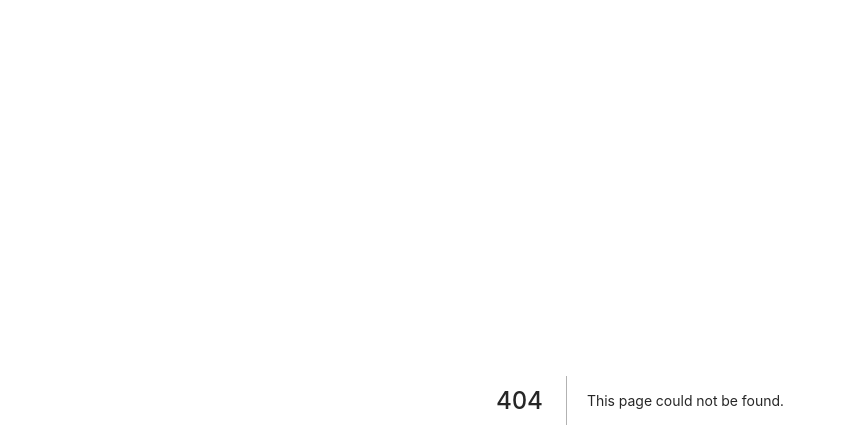
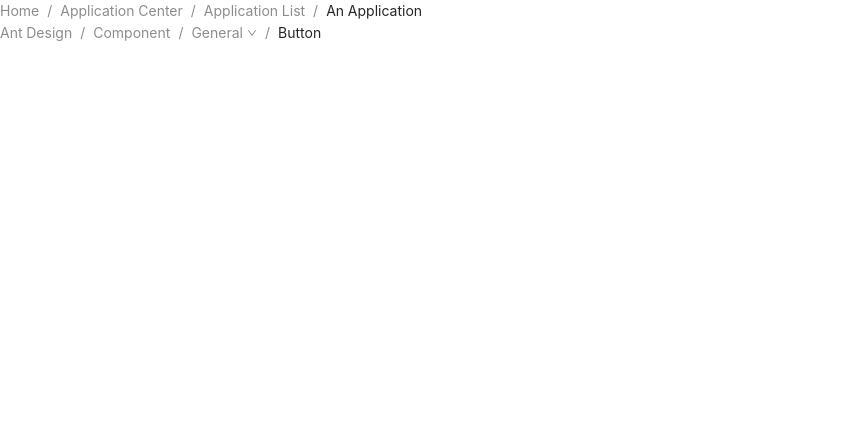
Before and after one commit to talhajubaer018/antdesign, a Next.js app: page /breadcrumb in a window 1280 px wide. Before the commit this address had no page. Shown: the top 448 px of the page, without its empty margins (0-846 px from the left). Built offline with nearby package versions, Linux system fonts and the light colour scheme.

Commit message:
breadcrumb added

```diff
--- /dev/null
+++ b/pages/breadcrumb.js
@@ -0,0 +1,63 @@
+import { Breadcrumb, Menu } from "antd";
+import React from "react";
+
+const BreadcrumbAD = () => {
+    const menu = (
+        <Menu
+          items={[
+            {
+              key: '1',
+              label: (
+                <a target="_blank" rel="noopener noreferrer" href="http://www.alipay.com/">
+                  General
+                </a>
+              ),
+            },
+            {
+              key: '2',
+              label: (
+                <a target="_blank" rel="noopener noreferrer" href="http://www.taobao.com/">
+                  Layout
+                </a>
+              ),
+            },
+            {
+              key: '3',
+              label: (
+                <a target="_blank" rel="noopener noreferrer" href="http://www.tmall.com/">
+                  Navigation
+                </a>
+              ),
+            },
+          ]}
+        />)
+
+  return (
+    <div>
+      <Breadcrumb>
+        <Breadcrumb.Item>Home</Breadcrumb.Item>
+        <Breadcrumb.Item>
+          <a href="">Application Center</a>
+        </Breadcrumb.Item>
+        <Breadcrumb.Item>
+          <a href="">Application List</a>
+        </Breadcrumb.Item>
+        <Breadcrumb.Item>
+          <a href="">An Application</a>
+        </Breadcrumb.Item>
+      </Breadcrumb>
+      <Breadcrumb>
+        <Breadcrumb.Item>Ant Design</Breadcrumb.Item>
+        <Breadcrumb.Item>
+          <a href="">Component</a>
+        </Breadcrumb.Item>
+        <Breadcrumb.Item overlay={menu}>
+          <a href="">General</a>
+        </Breadcrumb.Item>
+        <Breadcrumb.Item>Button</Breadcrumb.Item>
+      </Breadcrumb>
+    </div>
+  );
+};
+
+export default BreadcrumbAD;
```
